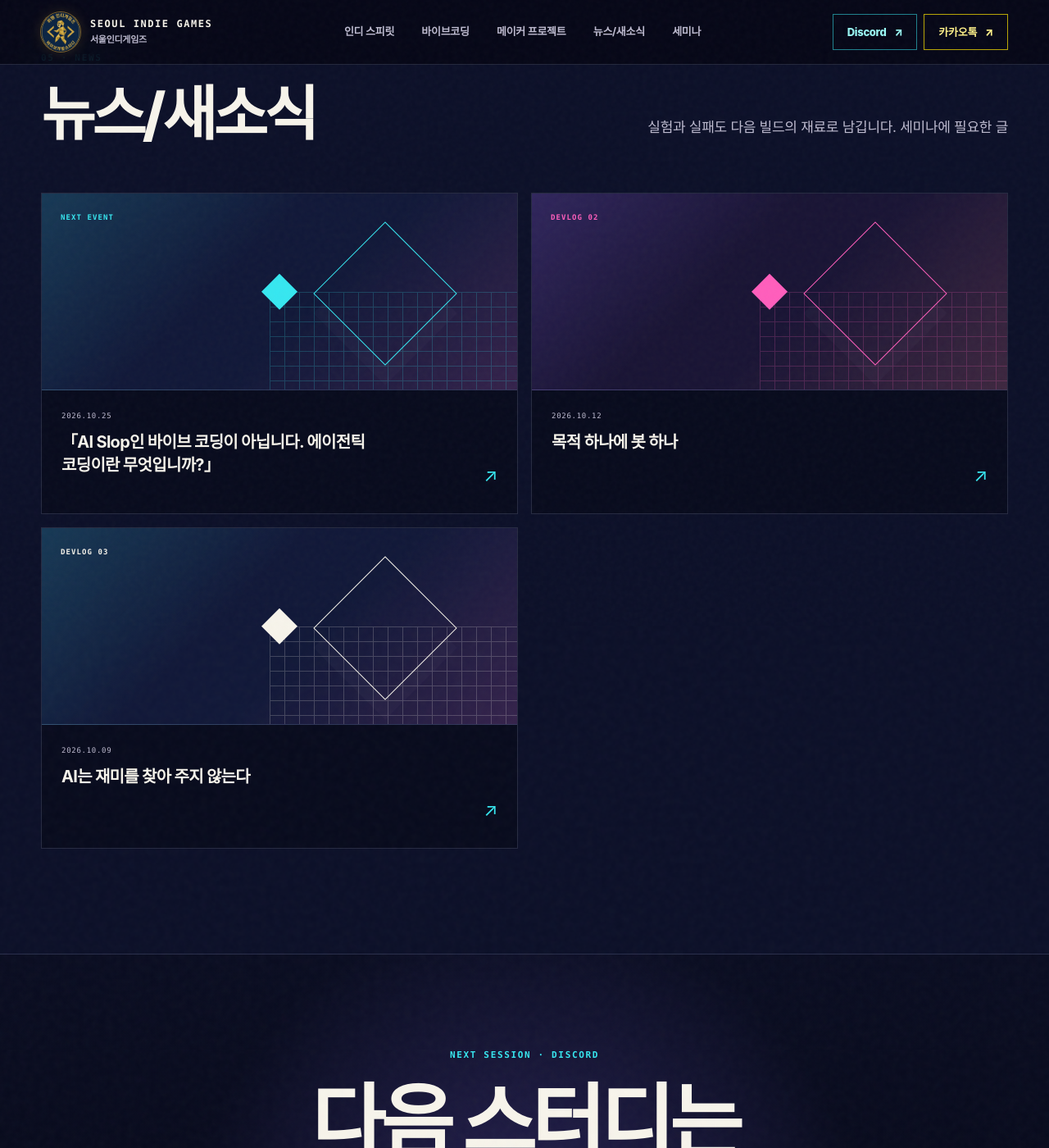
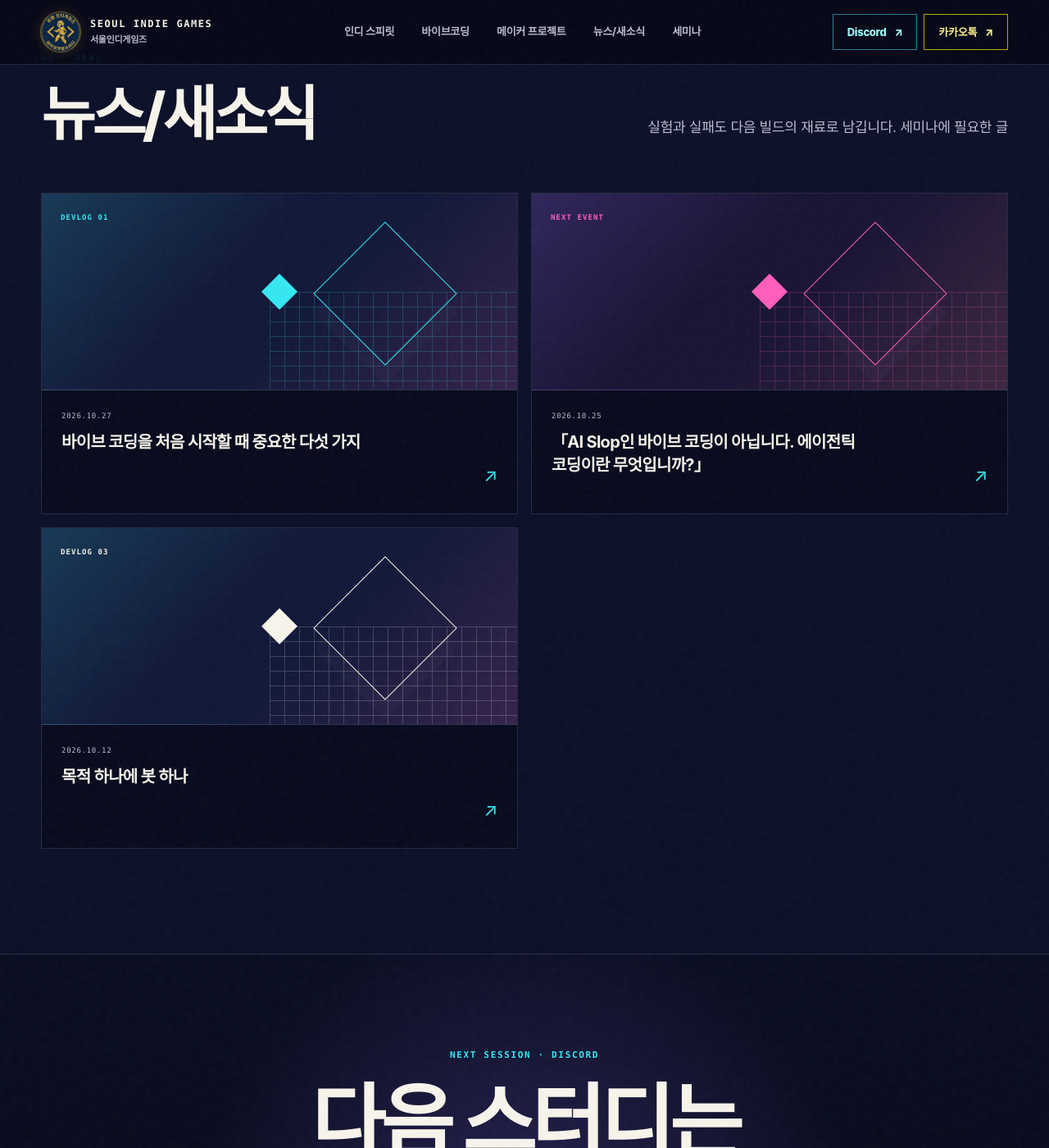
Before and after one commit to emptypizza/seoulindies, a Jekyll site: the page built from index.md, in a window 1280 px wide and 1400 px high, scrolled down 5521 px. Shown: the whole window at 82% size. Built offline with Jekyll 4.4.1, drawn with Linux system fonts in a browser that asks for light colours; part of the change alters nothing that is shown.

Commit message:
바이브 코딩을 시작할 때 중요한 다섯 가지를 세미나 글로 올린다.
Co-authored-by: Cursor <cursoragent@cursor.com>

```diff
--- /dev/null
+++ b/_posts/2026-10-27-five-things-starting-vibe.md
@@ -0,0 +1,136 @@
+---
+layout: post
+title: "바이브 코딩을 처음 시작할 때 중요한 다섯 가지"
+description: "뼈대는 비교하고, 검증은 다른 세션에서 하고, 원하는 결과는 먼저 적는다."
+author: "섯지의모험"
+---
+
+![설계 비교, 결과 검증, 목표 구체화, 문서 관리, 모르는 건 질문]({{ site.baseurl }}/images/study/five-checks.svg){: .hero-image .hero-image--wide }
+
+오늘은 바이브 코딩을 하면서 중요하게 느꼈던 것들을 적습니다.
+이미 알고 계신 분들도 많겠지만, 처음 입문하시는 분들께 조금이나마 도움이 되었으면 합니다.
+
+처음에는 말 몇 마디로 게임이 만들어지고 기능이 붙는 것만으로도 신기합니다.
+그런데 작업을 이어가다 보면 생각했던 것과 다른 결과가 나오거나, 잘 돌아가던 기능이 수정 후에 깨지는 상황을 만납니다.
+이때부터는 무엇을 시킬지, 무엇을 기준으로 확인할지가 중요해집니다.
+
+참고한 발표에서는 사람이 요구사항과 설계를 검토하고, 에이전트가 구현한 결과물을 수락 테스트로 확인하는 관점을 다룹니다.
+수락 테스트는 어렵게 생각할 필요 없이, 처음 요청한 조건대로 만들어졌는지 확인하는 과정입니다.
+무엇을 만들고, 왜 그렇게 만들며, 어떤 상태를 완성으로 볼 것인지는 사람이 판단해야 합니다.
+작업하면서 신경 쓰는 부분도 이와 연결됩니다.
+
+## 1. 프로젝트의 뼈대를 하나의 세션에서만 결정하지 않기
+
+프로젝트를 구상할 때 최대 네 개의 새 세션에서 각각 뼈대를 만들게 합니다.
+만든 스킬에는 ‘매치업’이라는 이름을 붙였습니다.
+같은 목표와 조건을 주고 각자 설계하게 한 다음, 서로의 결과를 비교하게 하는 방식입니다.
+
+어떤 설계에는 필요한 기능이 빠져 있고, 어떤 설계에는 지금 만들 필요도 없는 구조가 잔뜩 들어가기도 합니다.
+이걸 비교하면서 부족한 부분을 찾고, 불필요한 설계를 잘라냅니다.
+
+처음 나온 설계가 그럴듯하면 그대로 구현을 시작하기 쉽습니다.
+그런데 그 설계가 정말 지금 프로젝트에 맞는지, 더 단순하게 만들 수는 없는지 한 번쯤 다른 관점에서 확인할 필요가 있습니다.
+
+물론 작은 기능 하나를 만들 때까지 매번 네 개의 세션을 열 필요는 없습니다.
+나중에 바꾸기 어려운 구조를 정하거나, 어느 방향이 좋을지 판단하기 어려울 때 활용하는 정도로 생각하시면 됩니다.
+그리고 최종적으로 어떤 설계를 선택했는지뿐 아니라, 왜 그 설계를 선택했는지도 짧게 남겨두는 게 좋습니다.
+
+## 2. 코드를 작성한 세션의 테스트만으로 끝내지 않기
+
+코드를 작성한 모델에게 테스트까지 맡기면, 구현할 때 가정했던 범위 안에서만 확인하는 경우가 있습니다.
+잘못 이해한 요구사항을 바탕으로 코드를 만들고, 그 이해에 맞춰 테스트를 만들면 둘 다 맞아 보일 수 있습니다.
+테스트는 통과했는데 원했던 동작은 아닌 상황이 생기는 겁니다.
+
+그래서 구현한 뒤 다른 세션에서 엣지케이스와 실제 사용 상황을 검토하게 합니다.
+엣지케이스는 평소에는 잘 나오지 않지만 문제가 생기기 쉬운 경계 상황입니다.
+
+게임으로 예를 들면 이런 것들입니다.
+
+- 보상 버튼을 빠르게 여러 번 눌러도 보상이 한 번만 지급되는가?
+- 저장한 뒤 게임을 완전히 종료하고 다시 실행해도 진행 상황이 유지되는가?
+- 에디터에서 되던 기능이 실제 기기에 설치한 빌드에서도 동작하는가?
+
+구현 중에도 기본적인 테스트는 계속해야 합니다.
+그 위에 다른 관점의 검증을 한 번 더 두자는 뜻입니다.
+검증할 세션에는 원래 요구사항과 변경 내용을 함께 주고, 어떤 조건에서 실패하는지 찾아보게 합니다.
+문제를 찾았다면 재현 방법과 기대했던 결과, 실제 결과까지 확인하도록 하는 편이 좋습니다.
+
+세션을 나눴다는 사실만으로 검증이 끝나는 것은 아닙니다.
+다른 세션도 같은 가정을 할 수 있습니다.
+머릿속으로 상황을 시뮬레이션한 것과 실제 실행해서 확인한 것도 구분해야 합니다.
+“문제없을 것 같습니다”와 “이 조건으로 실행했고, 이렇게 동작했습니다”는 다른 이야기입니다.
+
+## 3. 내가 무엇을 만들고 싶은지부터 구체화하기
+
+바이브 코딩이라는 말과 조금 모순적으로 들릴 수도 있습니다.
+그런데 이 부분이 가장 먼저라고 생각합니다.
+주변에서도 본인이 정확히 무엇을 원하는지 정리하지 않은 상태로 일단 만들어달라고 하는 경우를 자주 봤습니다.
+그렇게 나온 결과가 마음에 들지 않으면 다시 고치고, 고치다 보면 처음 생각했던 것과 다른 프로젝트가 되기도 합니다.
+
+예를 들어 “재미있는 방치형 게임을 만들어줘”만으로는 판단할 수 있는 범위가 너무 넓습니다.
+플레이어가 직접 하는 행동은 무엇인지, 한 판을 얼마나 플레이하게 할 것인지, 어떤 기기에서 실행할 것인지, 이번에 어디까지 만들 것인지 정도는 정할 필요가 있습니다.
+완성됐다고 판단할 기준도 함께 정하면 좋습니다.
+
+처음부터 모든 것을 알 필요는 없습니다.
+잘 모르겠다면 바로 구현을 시키기 전에, AI에게 빠진 조건을 질문하게 하고 계획부터 정리해도 됩니다.
+중간에 생각이 바뀌는 것도 자연스러운 일입니다.
+다만 바뀌었다면 무엇이 달라졌는지 다시 정리해야 이후 작업도 같은 방향으로 갈 수 있습니다.
+내가 원하는 결과를 구체적으로 설명할수록, 결과물을 확인할 기준도 분명해집니다.
+
+## 4. README와 작업 지침, 주석도 계속 확인하고 갱신하기
+
+이 부분은 처음에 “프로젝트가 완성되기 전에는 주석이나 문서를 작성하지 않게 한다”고 표현했던 내용인데, 설명을 보충하고 싶습니다.
+그렇게만 쓰면 앞에서 목표와 요구사항을 명확하게 하자는 이야기와 상충해 보입니다.
+README.md나 AGENTS.md 같은 문서를 쓰지 말자는 뜻으로 받아들여질 수도 있습니다.
+
+강조하고 싶은 것은, 문서가 이후 작업의 기준이 되는 만큼 잘못된 내용이 남아 있지 않도록 지속적으로 확인해야 한다는 점입니다.
+요구사항, 작업 규칙, 설계를 선택한 이유, 확인 기준은 초기에 기록해두는 편이 좋습니다.
+다만 그 기록을 한 번 만들었다고 끝난 것으로 생각하면 안 됩니다.
+
+아직 계획 중인 기능이 구현된 것처럼 적혀 있거나, 실제로 확인하지 않은 동작이 검증 완료로 적혀 있으면 다음 작업의 잘못된 전제가 될 수 있습니다.
+코드는 바뀌었는데 예전 주석이나 문서가 그대로 남는 경우도 마찬가지입니다.
+
+그래서 문서에는 적어도 다음 상태를 구분해두면 좋겠습니다.
+
+- 앞으로 만들기로 한 것
+- 코드에 구현된 것
+- 실제로 실행해서 확인한 것
+
+그리고 기능이나 설계가 바뀔 때 관련 문서와 주석도 함께 확인하는 겁니다.
+AI에게 정리를 맡기더라도, 기록된 내용과 실제 변경 사항이 맞는지는 확인해야 합니다.
+
+참고 자료에서도 ‘왜 그렇게 만들었는지’에 대한 기록을 중요하게 다룹니다.
+코드에 숫자나 제한 조건은 남아 있어도, 그 조건을 정한 이유까지 드러나지는 않을 수 있습니다.
+예를 들어 적의 최대 등장 수를 제한했다면, 성능 때문에 정한 것인지 게임 난이도 때문에 정한 것인지 이유가 필요합니다.
+그 기록이 없으면 나중에 정리하는 과정에서 의도적으로 둔 제한을 불필요한 것으로 판단할 수도 있습니다.
+
+3번이 목표와 기준을 정하는 일이라면, 4번은 그 기준과 기록이 현재 프로젝트에 맞게 유지되도록 관리하는 일입니다.
+문서가 중요한 만큼 계속 봐야 한다는 이야기입니다.
+
+## 5. 확실하지 않은 개발 지식을 요구사항으로 못 박지 않기
+
+조금 직설적으로 말하면, AI에게 아는 척하지 않는 게 좋다고 생각합니다.
+어디서 들어본 개발 용어나 패턴을 정확히 이해하지 못한 상태에서 “반드시 이 방식으로 만들어야 한다”고 요구하는 경우가 있습니다.
+그러면 확인되지 않은 생각이 프로젝트의 고정된 조건으로 들어가게 됩니다.
+
+원하는 동작과 제약은 분명히 말하면 됩니다.
+예를 들어 “화면이 바뀌어도 진행 상황이 유지돼야 한다”, “기존 저장 데이터를 잃으면 안 된다” 같은 내용입니다.
+구현 방법이 확실하지 않다면 질문으로 전달하면 됩니다.
+
+> 이 방법이 적절할 것 같은데, 우리 프로젝트에도 맞는지 검토해줘. 더 단순한 방법이 있으면 이유와 함께 비교해줘.
+
+이렇게 말하면 그 생각도 검토 대상에 들어갑니다.
+개발 지식을 공부하지 말자는 뜻은 아닙니다.
+알고 있는 사실과 아직 확인하지 않은 추측을 구분해서 전달하자는 뜻입니다.
+물론 AI가 제시한 방법 역시 설명만으로 확정하지 말고, 프로젝트 조건과 실제 동작으로 확인해야 합니다.
+
+AI에게 구현을 맡기는 범위가 넓어질수록, 결정한 요구사항과 그 이유를 설명할 수 있어야 한다고 생각합니다.
+결과물을 받아들일 때도 “AI가 다 됐다고 했다”에서 끝내기보다, 어떤 조건을 확인했고 아직 확인하지 못한 부분은 무엇인지 알고 있어야 합니다.
+
+특히 결제나 계정 권한, 데이터 삭제처럼 잘못됐을 때 되돌리기 어려운 기능은 구현 내용까지 더 면밀하게 살펴볼 필요가 있습니다.
+처음부터 모든 과정을 거창하게 갖추실 필요는 없습니다.
+지금 만드는 기능 하나에서 원하는 결과를 적고, 다른 관점으로 확인하고, 바뀐 내용을 기록하는 것부터 시작하셔도 좋겠습니다.
+
+저도 계속 시행착오를 겪고 있습니다.
+지금까지 작업하면서 중요하게 느낀 부분들을 공유해봤습니다.
+다른 분들은 어떤 방식으로 작업하고 확인하시는지도 궁금합니다.
--- a/study.md
+++ b/study.md
@@ -9,6 +9,8 @@ description: 바이브 코딩 스터디에서 읽을 글과, 아직 없는 항
 
 ## 공통
 
+- **발행됨 · 읽을거리** · [바이브 코딩을 처음 시작할 때 중요한 다섯 가지]({{ site.baseurl }}/2026/10/27/five-things-starting-vibe.html)
+  - 뼈대는 비교하고, 검증은 다른 세션에서, 원하는 결과는 먼저 적는다.
 - **발행됨 · 읽을거리** · [바이브 코딩 다음에 남는 것]({{ site.baseurl }}/2026/10/08/after-vibe-coding.html)
   - 바이브 다음에 남는 문제. 의도, 하네스, 지휘.
 - **발행됨 · 읽을거리** · [AI는 재미를 찾아 주지 않는다]({{ site.baseurl }}/2026/10/09/ai-does-not-find-fun.html)
```
Also changed, not shown: images/study/five-checks.svg (added).
